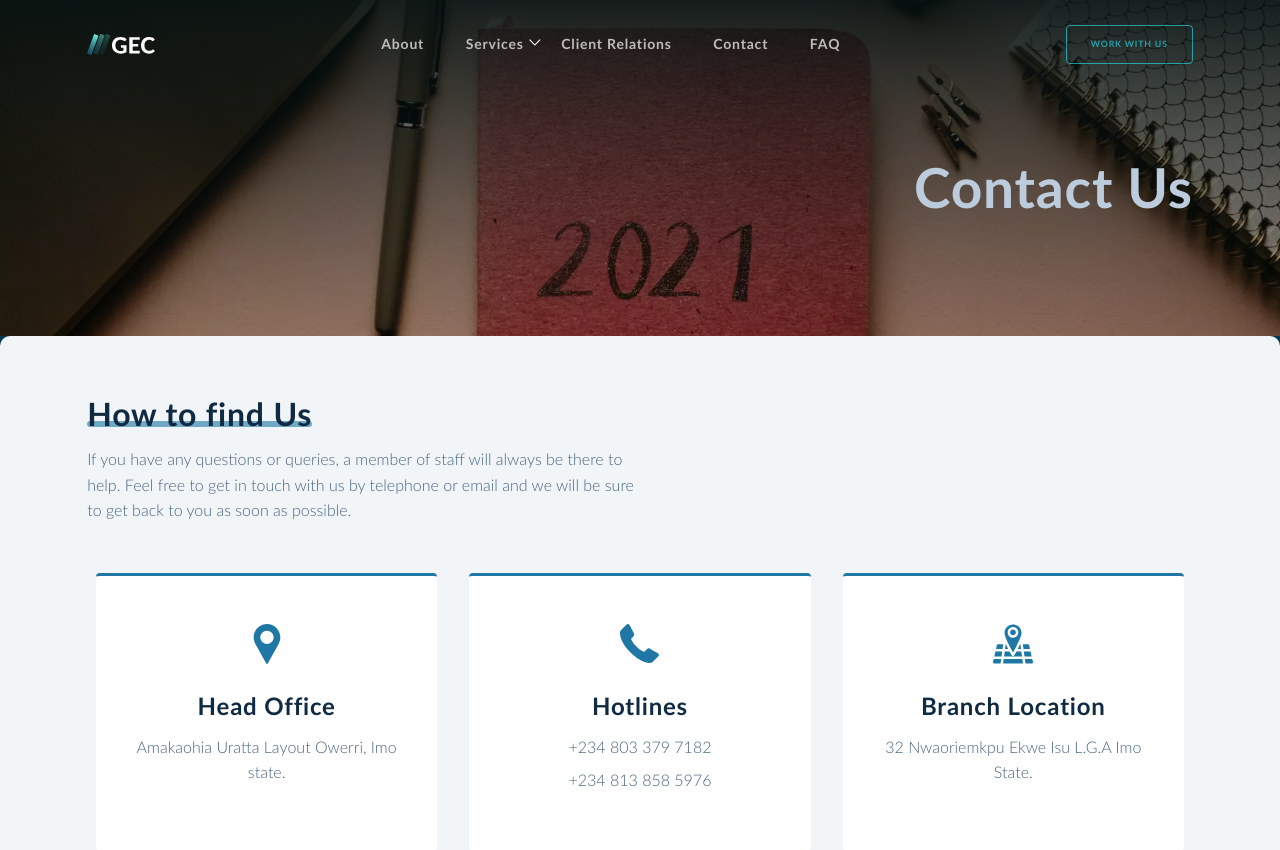
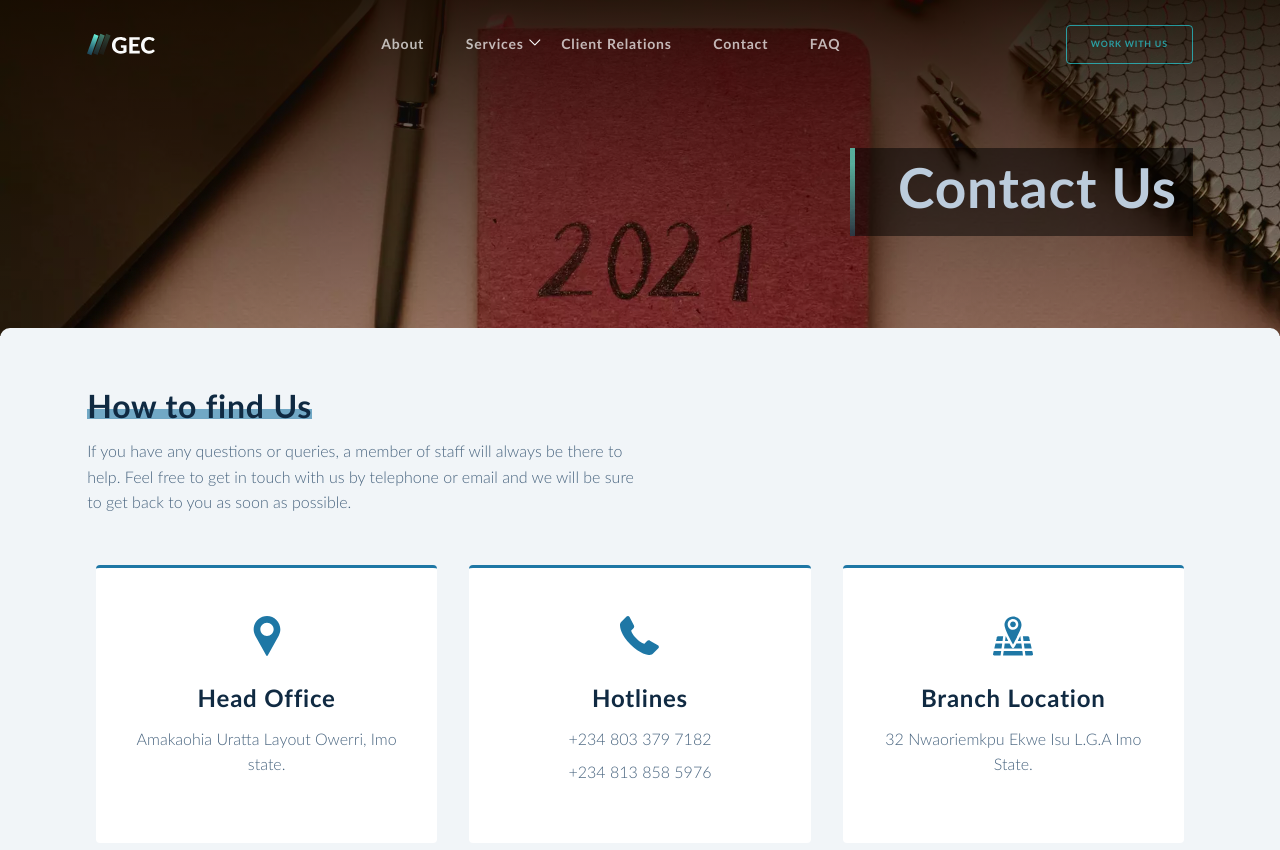
Before and after one commit to alvinuche/gec-site, a React (Create React App) app: page /contact in a window 1280 px wide. Shown: the top 850 px of the page. Built offline with nearby package versions, Linux system fonts and the light colour scheme.

Commit message:
add: about-us page

```diff
--- a/src/App.js
+++ b/src/App.js
@@ -3,6 +3,7 @@ import { Route, Switch, useLocation } from "react-router-dom";
 import Nav from "./components/Nav";
 import Home from "./components/Home";
 import Contact from "./components/pages/Contact";
+import About from "./components/pages/About";
 import { AnimatePresence } from "framer-motion";
 import { layoutStructure } from "./components/apiCore";
 
@@ -23,6 +24,9 @@ function App() {
 					<Route path="/contact">
 						<Contact />
 					</Route>
+					<Route path="/about-us">
+						<About />
+					</Route>
 				</Switch>
 			</AnimatePresence>
 		</>
--- a/src/components/Footer.js
+++ b/src/components/Footer.js
@@ -42,7 +42,7 @@ const Footer = () => {
 								<h4>company</h4>
 								<ul>
 									<li>
-										<Link to="">about us</Link>
+										<Link to="/about-us">about us</Link>
 									</li>
 									<li>
 										<Link to="">blog</Link>
--- a/src/components/Header.js
+++ b/src/components/Header.js
@@ -20,6 +20,18 @@ const containerVariants = {
 			delay: 1.5,
 			when: "beforeChildren",
 			staggerChildren: 0.2,
+		},
+	},
+};
+const spanVariants = {
+	hidden: {
+		opacity: 0,
+	},
+	visible: {
+		opacity: 1,
+		transition: {
+			type: "tween",
+			yoyo: 2,
 		},
 	},
 };
@@ -56,12 +68,13 @@ const btnVariants = {
 const Header = () => {
 	return (
 		<header className="carousel">
-			<Carousel interval={5000} controls={false}>
+			<Carousel interval={null} controls={false}>
 				<Carousel.Item interval={8000} className="carousel-item">
 					<div
 						className="carousel-bg"
 						style={{
-							background: `linear-gradient(rgba(4, 16, 16, 0.9), rgba(4, 16, 16, 0.6)), url(${build_bg}) center/cover no-repeat`,
+							background: `linear-gradient(rgba(4, 16, 16, 0.9), rgba(4, 16, 16, 0.5)), url(${build_bg}) center/cover no-repeat`,
+							backgroundBlendMode: "multiply",
 						}}
 					></div>
 					<Carousel.Caption className="carousel-caption container">
@@ -70,7 +83,10 @@ const Header = () => {
 							initial="hidden"
 							animate="visible"
 						>
-							<motion.h1 variants={itemVariants}>
+							<motion.span className="sub-header" variants={spanVariants}>
+								Powering the wheels of Enterprise
+							</motion.span>
+							<motion.h1 variants={itemVariants} className="header-title">
 								global entrepreneurship capital
 							</motion.h1>
 							<motion.div className="p-container" variants={itemVariants}>
@@ -99,6 +115,7 @@ const Header = () => {
 						className="carousel-bg"
 						style={{
 							background: `linear-gradient(rgba(4, 16, 16, 0.9), rgba(4, 16, 16, 0.3)), url(${estate_bg}) center/cover no-repeat`,
+							backgroundBlendMode: "multiply",
 						}}
 					></div>
 					<Carousel.Caption className="carousel-caption">
@@ -136,6 +153,7 @@ const Header = () => {
 						className="carousel-bg"
 						style={{
 							background: `linear-gradient(rgba(4, 16, 16, 0.9), rgba(4, 16, 16, 0.3)), url(${construction_bg}) center/cover no-repeat`,
+							backgroundBlendMode: "multiply",
 						}}
 					></div>
 					<Carousel.Caption className="carousel-caption">
--- a/src/components/Home.js
+++ b/src/components/Home.js
@@ -12,7 +12,7 @@ const containerVarient = {
 	},
 	visible: {
 		opacity: 1,
-		transition: { delay: 1, duration: 1 },
+		transition: { delay: 0.5, duration: 1 },
 	},
 	exit: {
 		x: "-100vw",
--- a/src/components/Nav.js
+++ b/src/components/Nav.js
@@ -87,7 +87,7 @@ const Nav = () => {
 						<SideHeader navigationHandle={navigationHandle} />
 						<ul className="links">
 							<li onClick={navigationHandle}>
-								<Link to="/" className="link-item">
+								<Link to="/about-us" className="link-item">
 									about
 								</Link>
 							</li>
--- /dev/null
+++ b/src/components/pages/About.js
@@ -0,0 +1,41 @@
+import React from "react";
+import Layout from "../Layout";
+import { motion } from "framer-motion";
+// import Footer from "../Footer";
+
+const About = () => {
+	return (
+		<div>
+			<Layout section="page-about-section page" reset="reset">
+				<motion.div className="page-container page--container">
+					<div className="page-container-header">
+						<h1>About GEC</h1>
+					</div>
+				</motion.div>
+			</Layout>
+			<Layout section="page-about-section-vision" reset="reset">
+				<div className="page-container">
+					<div className="page-about-main-header">
+						<p className="header-lead">our mission & vision</p>
+						<h2>Bolstering a Vision</h2>
+						<p>
+							GEC Group continues to expand its vision of becoming the leading
+							platform for essential services in Nigeria. Across the nation, our
+							clients in the public and private sectors count on us to take on
+							the most complex challenges and pioneer innovative solutions that
+							push the limits of what’s possible.
+						</p>
+						<p>
+							We continue to improve on our services in Real Estate,
+							Construction, Transportation and Building materials distribution.
+							In line with our mission, we will continue to act as a medium
+							between producers/manufacturers and Nigerians
+						</p>
+					</div>
+				</div>
+			</Layout>
+		</div>
+	);
+};
+
+export default About;
--- a/src/components/pages/Contact.js
+++ b/src/components/pages/Contact.js
@@ -31,7 +31,7 @@ const Contact = () => {
 			animate="visible"
 			exit="exit"
 		>
-			<Layout section="page-contact-section" reset="reset">
+			<Layout section="page-contact-section page" reset="reset">
 				<motion.div className="page-container page--container">
 					<div className="page-container-header">
 						<h1>contact us</h1>
@@ -53,6 +53,7 @@ const Contact = () => {
 
 					<article className="contact-form">
 						<h3>get in touch</h3>
+						<hr />
 						<form action="">
 							<div className="contact-form-group">
 								<label htmlFor="name"></label>
--- a/src/desktop.css
+++ b/src/desktop.css
@@ -175,17 +175,11 @@ Landscape Resize
 		width: 40rem;
 		left: 7%;
 	}
-	.carousel-indicators {
-		left: 7%;
-	}
 }
 
 @media screen and (min-height: 43.75em) {
 	.carousel-caption {
-		top: 17rem;
-	}
-	.carousel-indicators {
-		top: 37rem;
+		top: 15rem;
 	}
 }
 
@@ -198,9 +192,6 @@ Landscape Resize
 @media screen and (min-height: 62.5em) {
 	.carousel-caption {
 		top: 22rem;
-	}
-	.carousel-indicators {
-		top: 42rem;
 	}
 }
 
--- a/src/index.css
+++ b/src/index.css
@@ -180,9 +180,9 @@ a:hover {
 	border: none;
 }
 
-/* .btn:hover {
-	color: var(--clr-primary-1);
-} */
+.btn:hover {
+	color: var(--clr-white);
+}
 .sub-heading {
 	margin-bottom: 1rem;
 }
@@ -381,23 +381,41 @@ header {
 	-webkit-perspective: 2000px;
 	-webkit-backface-visibility: hidden;
 }
-
+.sub-header {
+	color: var(--clr-white);
+	display: inline-block;
+	font-weight: 700;
+	margin-bottom: 0.3rem;
+	font-size: 0.875rem;
+	letter-spacing: 1.5px;
+}
+.header-title {
+	color: transparent;
+	background-image: linear-gradient(
+		90deg,
+		rgba(106, 242, 216, 1) 17.95%,
+		rgba(30, 119, 165, 0.9) 105.5%
+	);
+	background-clip: text;
+}
 .p-container p {
 	width: 80%;
 	color: var(--clr-white);
 }
 .carousel-indicators {
-	right: initial;
+	left: initial;
 	bottom: initial;
-	left: 5%;
-	top: 32rem;
-	margin: 0;
+	top: 50%;
+	right: 7%;
+	margin: auto;
+	flex-direction: column;
 	z-index: 6;
 }
 .carousel-indicators li {
 	box-sizing: initial;
 	width: 0.5rem;
 	height: 0.5rem;
+	margin: 0.1rem auto;
 	border: 1px solid var(--clr-white);
 	background-clip: unset;
 	border-radius: 50%;
@@ -677,7 +695,7 @@ svg .bottom-chevron {
 }
 #grocery {
 	padding: 0.25rem 0 0.25rem 1rem;
-	background: var(--clr-grey-9);
+	background: var(--clr-grey-10);
 	border-top-left-radius: var(--radius);
 	border-bottom-left-radius: var(--radius);
 	border-color: transparent;
@@ -705,7 +723,7 @@ svg .bottom-chevron {
 .social-links-wrapper {
 	display: flex;
 	justify-content: space-between;
-	max-width: 65vw;
+	max-width: 17rem;
 }
 
 .social-links-wrapper .footer-social-links {
@@ -766,27 +784,23 @@ PAGES STYLES
 =================
 */
 
-/* CONTACT PAGE */
-
+/* CONTACT && ABOUT PAGE*/
+.page {
+	min-height: 30vh;
+	position: relative;
+	background-blend-mode: luminosity;
+}
 .page-contact-section {
 	/* background-color: var(--clr-grey-9); */
 	background: linear-gradient(rgba(4, 16, 16, 0.9), rgba(4, 16, 16, 0.1)),
 		url(./assets/images/pages_images/contact-two.webp) 80% 80% / cover no-repeat;
-	min-height: 30vh;
-	position: relative;
+}
+.page-about-section {
+	background: linear-gradient(rgba(4, 16, 16, 0.9), rgba(4, 16, 16, 0.1)),
+		url(./assets/images/pages_images/about.webp) 50% 20% / cover no-repeat;
 }
 .page-container {
 	margin-top: 3rem;
-}
-.page-contact-section::after {
-	content: "";
-	position: absolute;
-	top: 0;
-	left: 0;
-	width: 100%;
-	height: 50vh;
-	background-color: var(--clr-primary-2);
-	z-index: -1;
 }
 .page-container-header {
 	min-height: 20vh;
@@ -797,11 +811,42 @@ PAGES STYLES
 .page-container-header h1 {
 	color: var(--clr-grey-8);
 	margin-bottom: 0;
+	background: rgba(0, 0, 0, 0.5);
+	padding: 1rem 1rem 1rem 3rem;
+	position: relative;
+	z-index: 1;
+}
+.page-container-header h1::after {
+	content: "";
+	position: absolute;
+	left: 0;
+	top: 0;
+	width: 5px;
+	height: 100%;
+	background-image: linear-gradient(
+		180deg,
+		rgba(106, 242, 216, 0.7) 17.95%,
+		rgba(30, 119, 165, 0.3) 105.5%
+	);
+	z-index: -1;
 }
 .page-contact-main {
 	background-color: var(--clr-grey-10);
 	border-top-left-radius: 10px;
 	border-top-right-radius: 10px;
+	position: relative;
+	top: -0.5rem;
+	position: relative;
+}
+.page-contact-main::after {
+	content: "";
+	position: absolute;
+	bottom: -0.5rem;
+	left: 0;
+	width: 100%;
+	height: 100%;
+	background-color: var(--clr-grey-10);
+	z-index: -1;
 }
 
 .page-contact-main-header {
@@ -820,9 +865,8 @@ PAGES STYLES
 	position: absolute;
 	left: 0;
 	bottom: 0.3rem;
-	height: 6px;
+	height: 10px;
 	width: 100%;
-	border-radius: var(--radius);
 	background-color: #1e77a59b;
 	z-index: -1;
 }
@@ -922,3 +966,23 @@ PAGES STYLES
 	box-shadow: 0 1px 3px rgb(0 0 0 / 20%);
 	border-radius: var(--radius);
 }
+
+/* MORE ABOUT-US PAGE STYLES */
+.page-about-section-vision {
+	background-color: var(--clr-white);
+	padding-top: 0.1rem;
+}
+.page-about-main-header {
+	max-width: 40rem;
+	margin: 0 auto;
+	text-align: center;
+}
+.page-about-main-header h2 {
+	text-transform: initial;
+}
+.header-lead {
+	font-size: 1.05rem;
+	text-transform: capitalize;
+	color: #1e77a5;
+	font-weight: 700;
+}
```
Also changed, not shown: src/assets/images/pages_images/about.webp (added).
